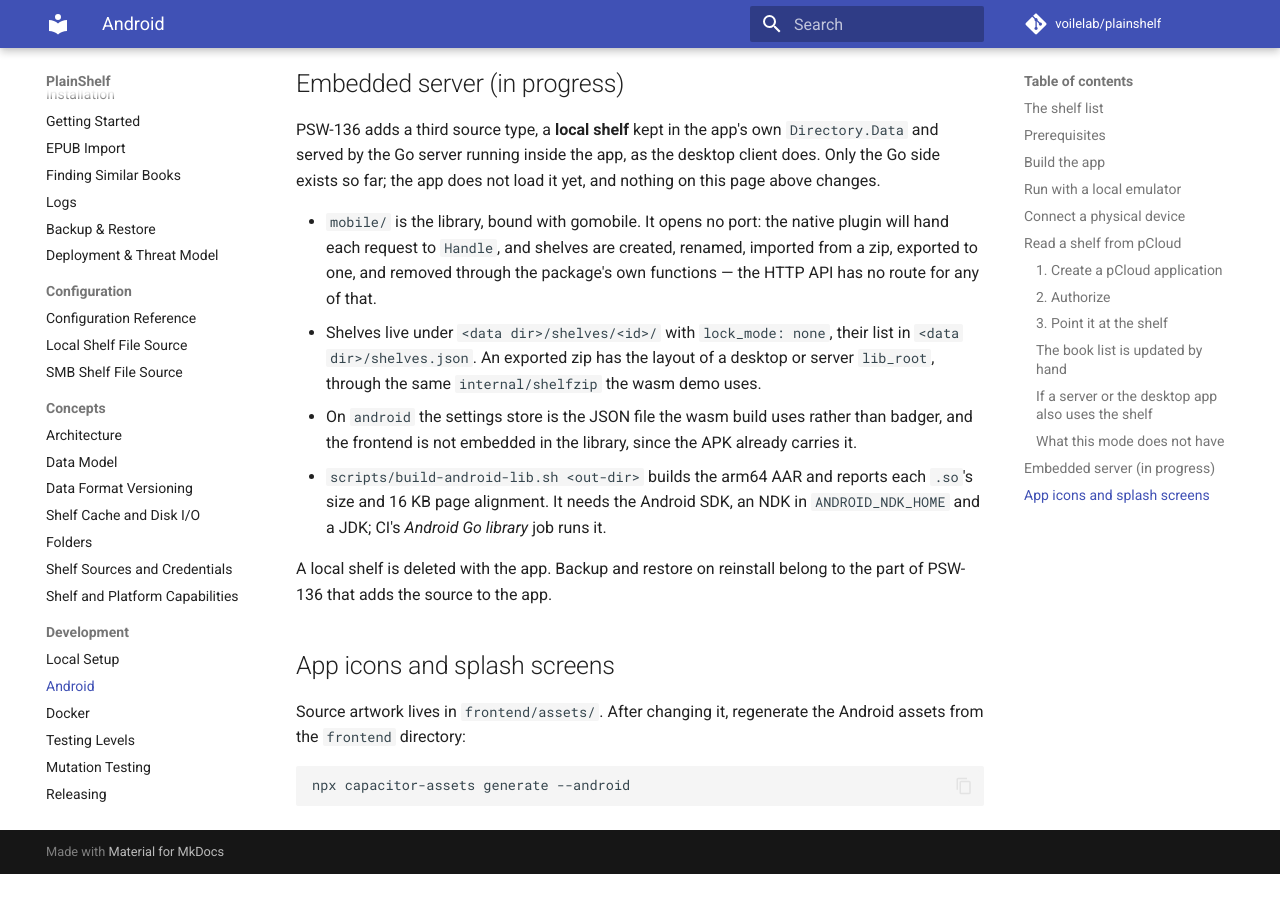
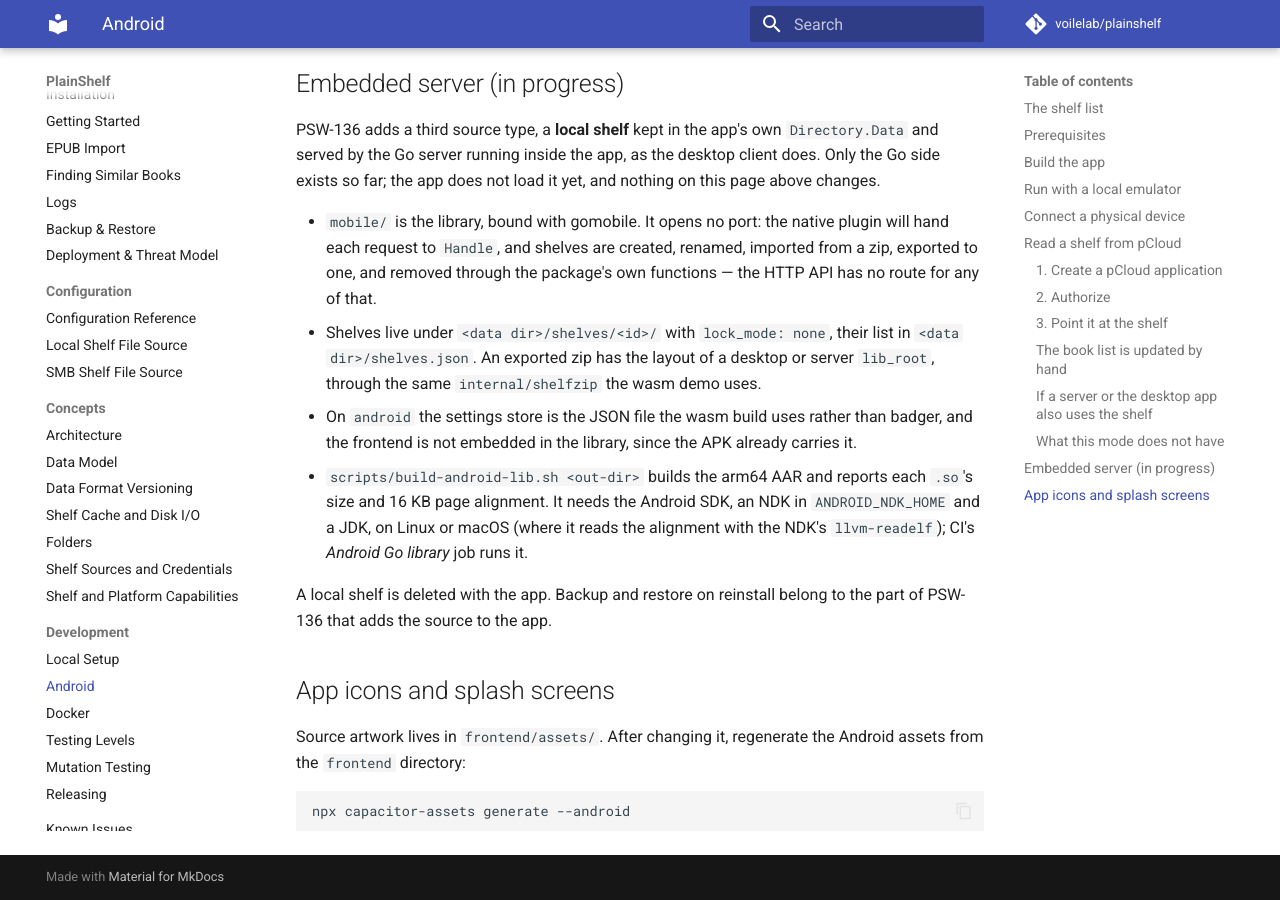
Before and after one commit to voilelab/plainshelf, an MkDocs documentation site: the page built from docs/development/android.md, in a window 1280 px wide and 900 px high, scrolled down 6068 px. Built offline with MkDocs 1.6.1 and Material for MkDocs 9.7.7, drawn with Linux system fonts in a browser that asks for light colours; comment, search, counter and statistics services are not loaded; before the commit the page ends 6942 px from its top, so only the background shows below that.

Commit message:
Make the Android library script run on macOS
It used GNU stat -c and binutils readelf; fall back to wc -c and the NDK's
llvm-readelf, which a local macOS run of the spike needed.

Co-Authored-By: Claude Opus 5.5 <noreply@anthropic.com>
Claude-Session: https://claude.ai/code/session_01SCG7jardR5zaUT35XvsamU

```diff
--- a/docs/development/android.md
+++ b/docs/development/android.md
@@ -287,7 +287,9 @@ yet, and nothing on this page above changes.
   already carries it.
 - `scripts/build-android-lib.sh <out-dir>` builds the arm64 AAR and reports
   each `.so`'s size and 16 KB page alignment. It needs the Android SDK, an NDK
-  in `ANDROID_NDK_HOME` and a JDK; CI's *Android Go library* job runs it.
+  in `ANDROID_NDK_HOME` and a JDK, on Linux or macOS (where it reads the
+  alignment with the NDK's `llvm-readelf`); CI's *Android Go library* job runs
+  it.
 
 A local shelf is deleted with the app. Backup and restore on reinstall belong
 to the part of PSW-136 that adds the source to the app.
```
Also changed, not shown: 1 other file.
